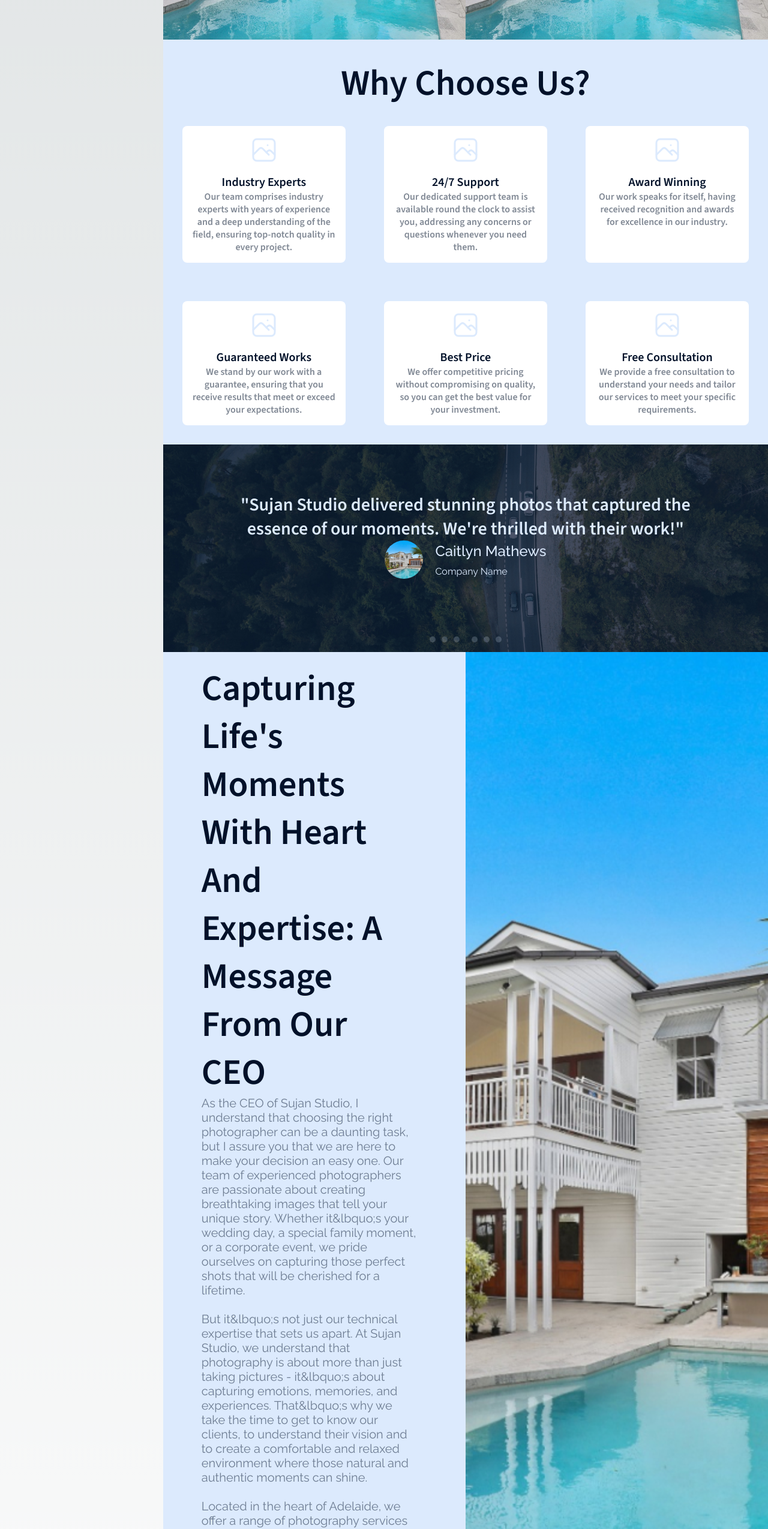
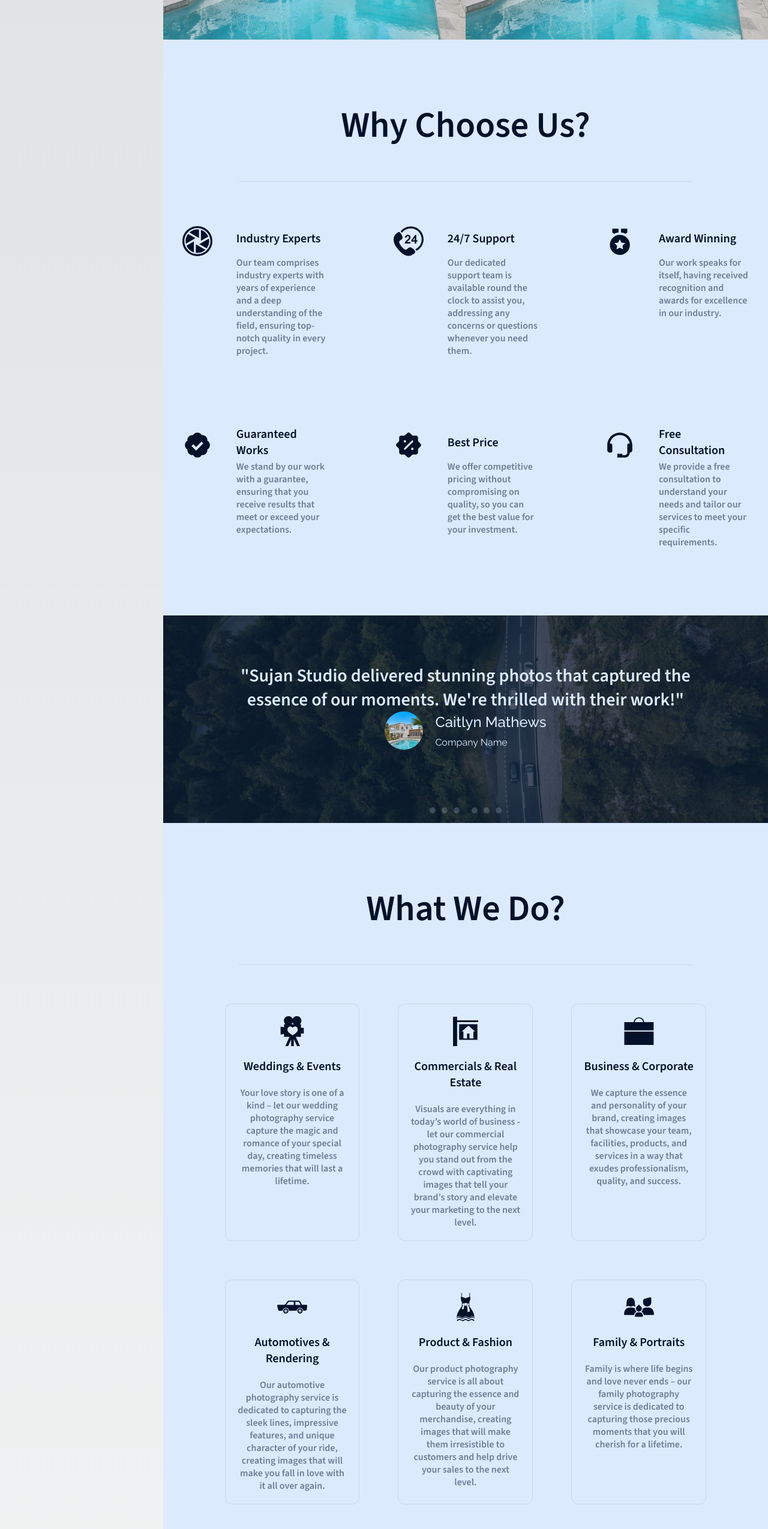
Before and after one commit to vattevaii/sujan-studio, a Next.js app: page / in a window 1280 px wide. Shown: the part 1742-4291 px from the top of the page at 60% size. Built offline with nearby package versions, Linux system fonts and the light colour scheme.

Commit message:
fix: content

```diff
--- a/src/constants/svgs.ts
+++ b/src/constants/svgs.ts
@@ -4,24 +4,24 @@ const brandSvgs = {
         alt: "Sujan Studio"
     }
 }
-const navSvgs ={
+const navSvgs = {
     portfolio: {
         src: "/svgs/tabler_photo.svg",
         alt: "Our Portfolio"
     },
     story: {
         src: "/svgs/iconoir_bookmark-book.svg",
-        alt:"Our Story"
+        alt: "Our Story"
     },
     news: {
-        src:"/svgs/iconamoon_news.svg",
-        alt:"Our News"
+        src: "/svgs/iconamoon_news.svg",
+        alt: "Our News"
     },
     packages: {
-        src:"/svgs/streamline_money-cash-bag-dollar-bag-payment-cash-money-finance.svg",
+        src: "/svgs/streamline_money-cash-bag-dollar-bag-payment-cash-money-finance.svg",
         alt: "Packages"
     },
-    book:{
+    book: {
         src: "/svgs/streamline_image-camera-1-photos-picture-camera-photography-photo-pictures.svg",
         alt: "Book a Photographer"
     },
@@ -70,11 +70,65 @@ const mediaSvgs = {
         alt: "Find us on YouTube"
     }
 }
+const chooseUsSvg = {
+    "24/7": {
+        src: "/svgs/24-hours-calls-svgrepo-com 1.svg",
+        alt: "Choose Us"
+    },
+    industryExpert: {
+        src: "/svgs/photographer-camera-lens-svgrepo-com 1.svg",
+        alt: "Industry Experts"
+    },
+    awardWinning: {
+        src: "/svgs/medal-fill-svgrepo-com.svg",
+        alt: "Award Winning"
+    },
+    bestPrice: {
+        src: "/svgs/discount-shape-svgrepo-com.svg",
+        alt: "Best Price",
+    },
+    guaranteedWorks: {
+        src: "/svgs/badge-check-svgrepo-com.svg",
+        alt: "Guaranteed Works"
+    },
+    freeConsultation: {
+        src: "/svgs/support-svgrepo-com.svg",
+        alt: "Free Consultation",
+    }
+}
+const whatWeDoSvgs = {
+    weddings:{
+        src: "/svgs/Vector.svg",
+        alt: "Weddings"
+    },
+    business: {
+        src: "/svgs/business-svgrepo-com 1.svg",
+        alt: "Business"
+    },
+    product: {
+        src: "/svgs/dress-svgrepo-com.svg",
+        alt: "Product"
+    },
+    commercials: {
+        src: "/svgs/real-estate-agency-svgrepo-com.svg",
+        alt: "Commercial"
+    },
+    automotives: {
+        src: "/svgs/car-svgrepo-com.svg",
+        alt: "Automotives"
+    },
+    family: {
+        src: "/svgs/family-avatars-svgrepo-com.svg",
+        alt: "Family"
+    }
+}
 const svgs = {
     actionsSvg,
     mediaSvgs,
     navSvgs,
     brandSvgs,
+    chooseUsSvg,
+    whatWeDoSvgs
 }
 
 export default svgs;
--- a/src/pages/index.tsx
+++ b/src/pages/index.tsx
@@ -55,11 +55,19 @@ const NewWebsite = ({ locations, chooseUsData, whatWeDoData }: InferGetStaticPro
           <section className='relative services grid grid-cols-2 grid-rows-2'>
             <Services services={[{ href: "/", src: "/", text: "Real State" }, { href: "/", src: "/", text: "Real State" }, { href: "/", src: "/", text: "Real State" }, { href: "/", src: "/", text: "Real State" },]} />
           </section>
-          <section className="choose-us bg-light-grey">
-            <div className="flex flex-col items-center justify-start gap-4 md:gap-8 text-center text-project-100 p-4 md:p-8">
-              <div className="font-semibold text-21xl lg:text-41xl">Why Choose Us?</div>
-              <div className="grid grid-cols-1 md:grid-cols-2 lg:grid-cols-3 gap-8 md:gap-12 lg:gap-16">
-                {chooseUsData.map((data, idx) => <SimpleCard key={idx} {...data} />)}
+          <section className="choose-us bg-light-grey py-12 md:py-16 lg:py-20">
+            <div className="flex flex-col items-center justify-start gap-4 md:gap-8 xl:gap-16 text-center text-project-100 p-4 md:p-8">
+              <h2 className="font-semibold text-21xl lg:text-41xl leading-[1]">Why Choose Us?</h2>
+              <hr className='w-[80%] border-t border-divider' />
+              <div className="grid grid-cols-1 sm:grid-cols-2 md:grid-cols-3 lg:grid-cols-2 xl:grid-cols-3 gap-8 md:gap-12 lg:gap-16 xl:gap-28">
+                {chooseUsData.map((data, idx) =>
+                  <div key={idx} className='grid max-w-sm items-start text-left grid-rows-[60px_1fr]'>
+                    <h3 className='self-center col-start-2 font-medium text-xl'>{data.title}</h3>
+                    <div className='self-end col-start-1 row-start-1 w-[90px]'>
+                      <Image className='w-[50px] h-[50px]' width={50} height={50} src={data.imageSrc} alt='' />
+                    </div>
+                    <p className='col-start-2 row-start-2 text-base text-project-200'>{data.description}</p>
+                  </div>)}
               </div>
             </div>
           </section>
@@ -89,16 +97,22 @@ const NewWebsite = ({ locations, chooseUsData, whatWeDoData }: InferGetStaticPro
               </div>
             </div>
           </section>
-          {/* <section className="what-we-do bg-light-grey py-12 md:py-16 lg:py-20">
-            <div className="flex flex-col items-center justify-start gap-4 md:gap-8 text-center text-project-100 p-4 md:p-8">
-              <div className="text-center text-project-100 mb-8 md:mb-12">
-                <h2 className="font-semibold text-21xl lg:text-41xl">What We Do?</h2>
-              </div>
-              <div className="grid grid-cols-1 md:grid-cols-2 lg:grid-cols-3 gap-8 md:gap-12 lg:gap-16">
-                {whatWeDoData.map((data, idx) => <SimpleCard key={idx} {...data} />)}
+          <section className="what-we-do bg-light-grey py-12 md:py-16 lg:py-20">
+            <div className="flex flex-col items-center justify-start gap-4 lg:gap-8 xl:gap-16 text-center text-project-100 p-4 md:p-8">
+              <h2 className="font-semibold text-21xl lg:text-41xl leading-[1]">What We Do?</h2>
+              <hr className='w-[80%] border-t border-divider' />
+              <div className="grid  w-full xl:w-[85%] justify-items-center grid-cols-1 sm:grid-cols-2 md:grid-cols-3 lg:grid-cols-2 xl:grid-cols-3 gap-8 md:gap-12 lg:gap-16">
+                {whatWeDoData.map((data, idx) =>
+                <div key={idx} className='grid gap-[20px] rounded-xl border border-divider p-5 items-start max-w-xs text-center grid-rows-[auto_auto_1fr]'>
+                  <h3 className='row-start-2 font-medium text-xl'>{data.title}</h3>
+                  <div className='row-start-1'>
+                    <Image className='w-[50px] h-[50px] mx-auto' width={50} height={50} src={data.imageSrc} alt='' />
+                  </div>
+                  <p className='text-base text-project-200'>{data.description}</p>
+                </div>)}
               </div>
             </div>
-          </section> */}
+          </section>
           <section className="ceo-talk flex flex-col-reverse lg:flex-row bg-light-grey">
             <article className="lg:w-1/2 text-project-100 py-5">
               <div className='relative overflow-clip py-10 lg:p-0'>
@@ -196,64 +210,64 @@ export const getStaticProps: GetStaticProps<{ locations: LocationItem[], chooseU
         {
           title: 'Industry Experts',
           description: 'Our team comprises industry experts with years of experience and a deep understanding of the field, ensuring top-notch quality in every project.',
-          imageSrc: svgs.navSvgs.portfolio.src,
+          imageSrc: svgs.chooseUsSvg.industryExpert.src,
         },
         {
           title: '24/7 Support',
           description: 'Our dedicated support team is available round the clock to assist you, addressing any concerns or questions whenever you need them.',
-          imageSrc: svgs.navSvgs.portfolio.src,
+          imageSrc: svgs.chooseUsSvg["24/7"].src,
         },
         {
           title: 'Award Winning',
           description: 'Our work speaks for itself, having received recognition and awards for excellence in our industry.',
-          imageSrc: svgs.navSvgs.portfolio.src,
+          imageSrc: svgs.chooseUsSvg.awardWinning.src,
         },
         {
           title: 'Guaranteed Works',
           description: 'We stand by our work with a guarantee, ensuring that you receive results that meet or exceed your expectations.',
-          imageSrc: svgs.navSvgs.portfolio.src,
+          imageSrc: svgs.chooseUsSvg.guaranteedWorks.src,
         },
         {
           title: 'Best Price',
           description: 'We offer competitive pricing without compromising on quality, so you can get the best value for your investment.',
-          imageSrc: svgs.navSvgs.portfolio.src,
+          imageSrc: svgs.chooseUsSvg.bestPrice.src,
         },
         {
           title: 'Free Consultation',
           description: 'We provide a free consultation to understand your needs and tailor our services to meet your specific requirements.',
-          imageSrc: svgs.navSvgs.portfolio.src,
+          imageSrc: svgs.chooseUsSvg.freeConsultation.src,
         },
       ],
       whatWeDoData: [
         {
           title: 'Weddings & Events',
           description: 'Your love story is one of a kind – let our wedding photography service capture the magic and romance of your special day, creating timeless memories that will last a lifetime.',
-          imageSrc: svgs.navSvgs.portfolio.src,
+          imageSrc: svgs.whatWeDoSvgs.weddings.src,
         },
         {
           title: 'Commercials & Real Estate',
           description: 'Visuals are everything in today’s world of business - let our commercial photography service help you stand out from the crowd with captivating images that tell your brand’s story and elevate your marketing to the next level.',
-          imageSrc: svgs.navSvgs.portfolio.src,
+          imageSrc: svgs.whatWeDoSvgs.commercials.src,
         },
         {
           title: 'Business & Corporate',
           description: 'We capture the essence and personality of your brand, creating images that showcase your team, facilities, products, and services in a way that exudes professionalism, quality, and success.',
-          imageSrc: svgs.navSvgs.portfolio.src,
+          imageSrc: svgs.whatWeDoSvgs.business.src,
         },
         {
           title: 'Automotives & Rendering',
           description: 'Our automotive photography service is dedicated to capturing the sleek lines, impressive features, and unique character of your ride, creating images that will make you fall in love with it all over again.',
-          imageSrc: svgs.navSvgs.portfolio.src,
+          imageSrc: svgs.whatWeDoSvgs.automotives.src,
         },
         {
           title: 'Product & Fashion',
           description: 'Our product photography service is all about capturing the essence and beauty of your merchandise, creating images that will make them irresistible to customers and help drive your sales to the next level.',
-          imageSrc: svgs.navSvgs.portfolio.src,
+          imageSrc: svgs.whatWeDoSvgs.product.src,
         },
         {
           title: 'Family & Portraits',
           description: 'Family is where life begins and love never ends – our family photography service is dedicated to capturing those precious moments that you will cherish for a lifetime.',
-          imageSrc: svgs.navSvgs.portfolio.src,
+          imageSrc: svgs.whatWeDoSvgs.family.src,
         },
       ],
       locations: [
```
